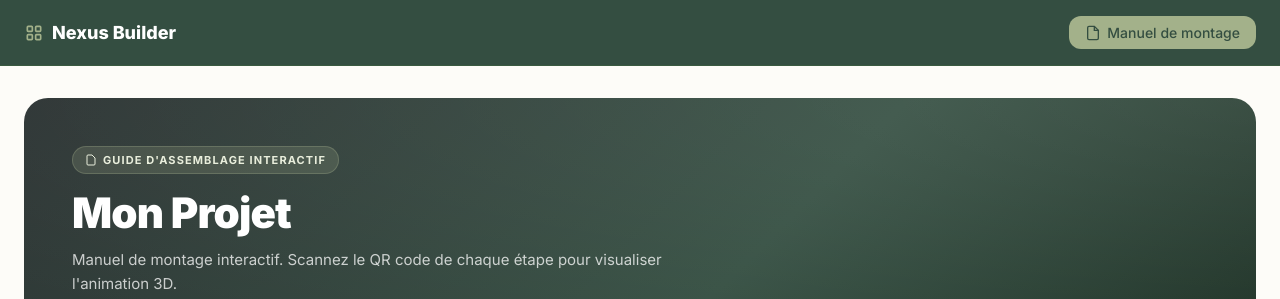
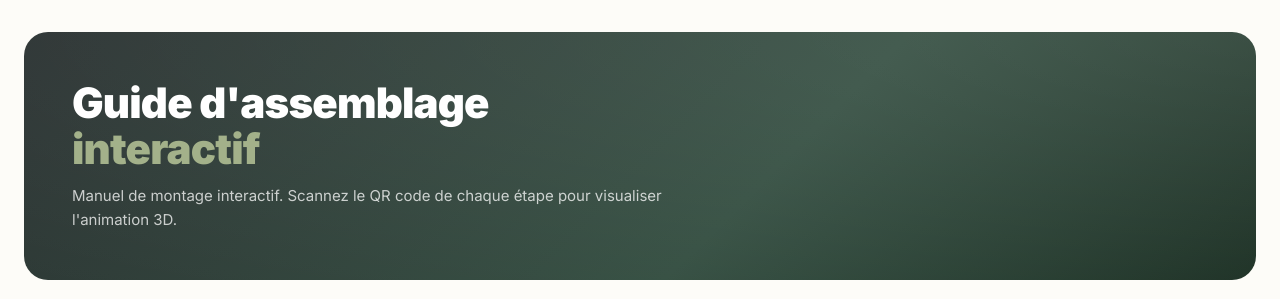
Before and after one commit to Five7ee/Nexus, a plain HTML site: page index.html in a window 1280 px wide. Shown: the top 299 px of the page. Drawn offline with Linux system fonts and the light colour scheme; some packages are replaced by stand-ins of ours; a script that the page names is missing.

Commit message:
Update index.html

```diff
--- a/index.html
+++ b/index.html
@@ -30,25 +30,6 @@
     html { scroll-behavior: smooth; }
     body { background: var(--bg); color: var(--text); font-family: var(--sans); min-height: 100vh; }
 
-    /* ─── Nav ─── */
-    nav {
-      background: var(--sidebar); border-bottom: 1px solid var(--hover);
-      padding: 16px 24px; position: sticky; top: 0; z-index: 50;
-    }
-    .nav-inner { max-width: 1280px; margin: 0 auto; display: flex; align-items: center; justify-content: space-between; }
-    .nav-brand { display: flex; align-items: center; gap: 8px; font-size: 18px; font-weight: 800; color: white; text-decoration: none; }
-    .nav-brand svg { color: var(--active); }
-    .nav-links { display: flex; gap: 8px; }
-    .nav-link {
-      display: flex; align-items: center; gap: 6px;
-      padding: 8px 16px; border-radius: 12px;
-      font-size: 14px; font-weight: 500; color: var(--sidebar-text);
-      text-decoration: none; transition: background .15s, color .15s;
-    }
-    .nav-link:hover { background: var(--hover); color: white; }
-    .nav-link.active { background: var(--active); color: var(--sidebar); }
-    @media (max-width: 768px) { .nav-links { display: none; } }
-
     /* ─── Main ─── */
     main { max-width: 1280px; margin: 0 auto; padding: 32px 24px 80px; }
 
@@ -63,14 +44,6 @@
       background: radial-gradient(ellipse at top right, rgba(255,255,255,0.1), transparent);
     }
     .page-header-inner { position: relative; z-index: 1; max-width: 600px; }
-    .page-eyebrow {
-      display: inline-flex; align-items: center; gap: 6px;
-      padding: 6px 12px; border-radius: 100px;
-      background: rgba(163,177,138,0.2); border: 1px solid rgba(163,177,138,0.3);
-      font-size: 11px; font-weight: 700; color: #E9EEDC;
-      text-transform: uppercase; letter-spacing: 0.1em;
-      margin-bottom: 16px;
-    }
     .page-title { font-size: clamp(28px, 4vw, 42px); font-weight: 900; line-height: 1.1; letter-spacing: -0.02em; margin-bottom: 12px; }
     .page-title span { color: var(--active); }
     .page-desc { font-size: 15px; color: rgba(255,255,255,0.75); line-height: 1.6; }
@@ -143,29 +116,10 @@
 </head>
 <body>
 
-<nav>
-  <div class="nav-inner">
-    <a href="#" class="nav-brand">
-      <svg width="20" height="20" viewBox="0 0 24 24" fill="none" stroke="currentColor" stroke-width="2"><rect x="4" y="4" width="6" height="6" rx="1"/><rect x="14" y="4" width="6" height="6" rx="1"/><rect x="4" y="14" width="6" height="6" rx="1"/><rect x="14" y="14" width="6" height="6" rx="1"/></svg>
-      Nexus Builder
-    </a>
-    <div class="nav-links">
-      <a href="#" class="nav-link active">
-        <svg width="16" height="16" viewBox="0 0 24 24" fill="none" stroke="currentColor" stroke-width="2"><path d="M14 2H6a2 2 0 0 0-2 2v16a2 2 0 0 0 2 2h12a2 2 0 0 0 2-2V8z"/><polyline points="14 2 14 8 20 8"/></svg>
-        Manuel de montage
-      </a>
-    </div>
-  </div>
-</nav>
-
 <main>
   <div class="page-header">
     <div class="page-header-inner">
-      <div class="page-eyebrow">
-        <svg width="12" height="12" viewBox="0 0 24 24" fill="none" stroke="currentColor" stroke-width="2"><path d="M14 2H6a2 2 0 0 0-2 2v16a2 2 0 0 0 2 2h12a2 2 0 0 0 2-2V8z"/></svg>
-        Guide d'assemblage interactif
-      </div>
-      <h1 class="page-title" id="project-title">Chargement…</h1>
+      <h1 class="page-title">Guide d'assemblage <span>interactif</span></h1>
       <p class="page-desc" id="project-desc"></p>
     </div>
   </div>
@@ -203,8 +157,7 @@ async function init() {
   }
 
   const fps = config.fps || 24;
-  document.title = `${config.project} — Manuel de montage`;
-  document.getElementById('project-title').textContent = config.project;
+  document.title = `Guide d'assemblage interactif — Nexus Builder`;
   document.getElementById('project-desc').textContent = config.description || '';
 
   const grid = document.getElementById('steps-grid');
```
